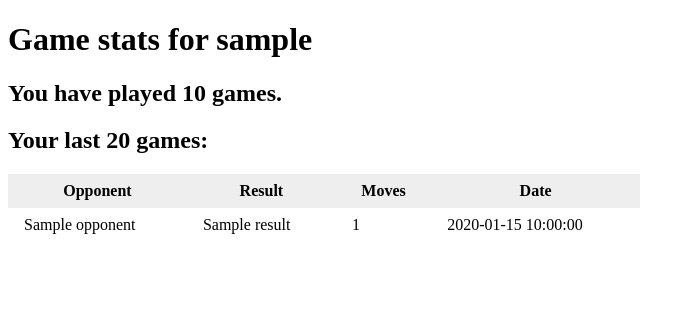
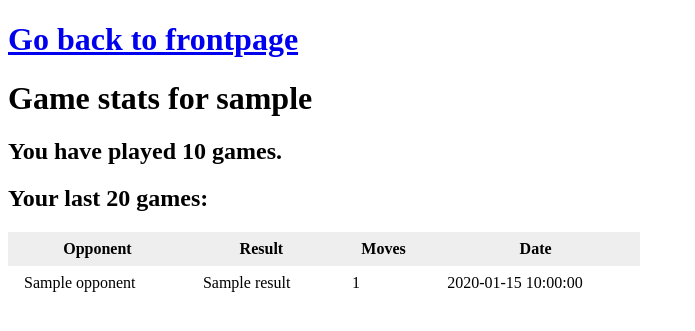
Before and after one commit to Cloudperry/ultimate-tic-tac-toe, a Flask app: template templates/stats.html in a window 1280 px wide. Shown: the top 331 px of the page, without its empty margins (0-695 px from the left). Run offline with Flask 2, Linux system fonts and the light colour scheme; the template is opened without the code that fills it: most values are stand-ins (such as "Sample title", 1, 10 or a date in 2020).

Commit message:
Add link back to front page.

```diff
--- a/templates/stats.html
+++ b/templates/stats.html
@@ -1,4 +1,8 @@
 <!DOCTYPE html>
+<h1>
+	<a href="/">Go back to frontpage</a>
+</h1>
+
 <link rel= "stylesheet" type= "text/css" href= "{{ url_for('static',filename='stats.css') }}">
 
 <h1>
```
